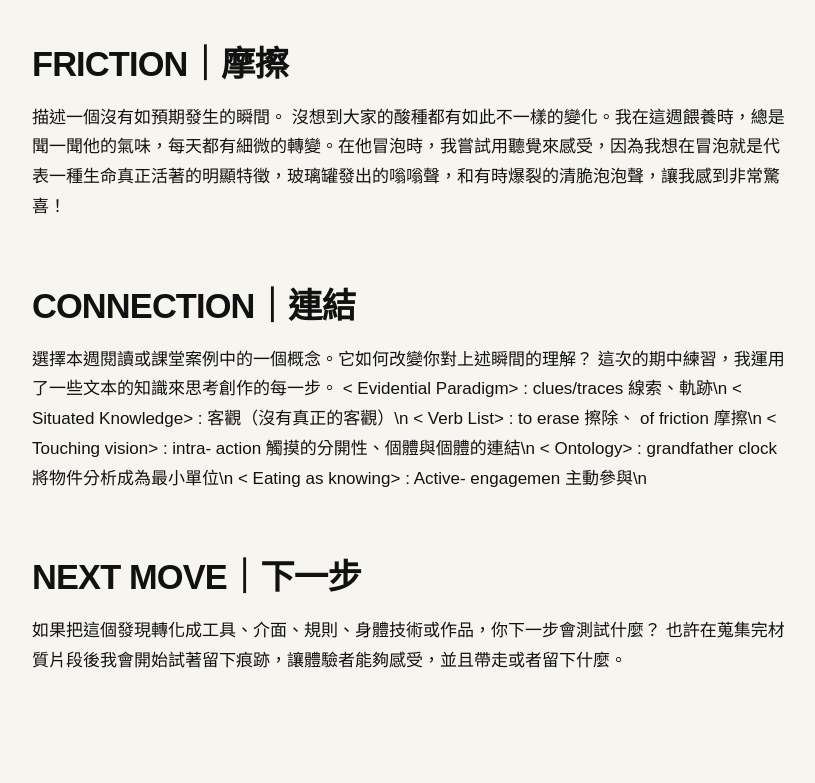
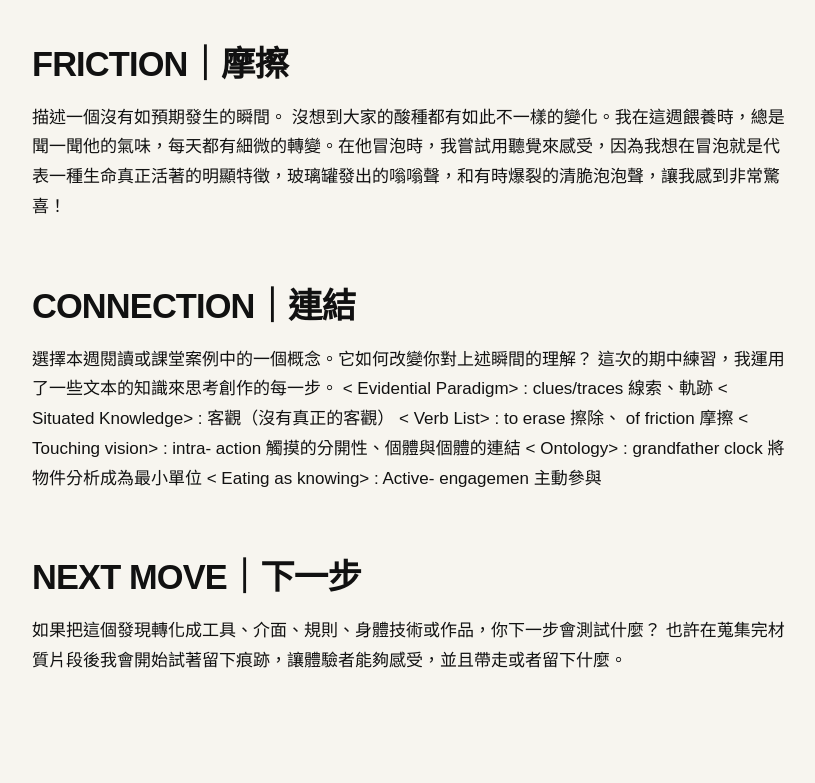
Before and after one commit to stu113590073/fieldworkarchive, a Jekyll site: the page built from weeks/week-07.md, in a window 1280 px wide. Shown: the part 1579-2362 px from the top of the page, without its empty margins (48-863 px from the left). Built offline with Jekyll 4.4.1, drawn with Linux system fonts in a browser that asks for light colours.

```diff
--- a/weeks/week-07.md
+++ b/weeks/week-07.md
@@ -30,12 +30,12 @@ permalink: /weeks/week-07/
 
 選擇本週閱讀或課堂案例中的一個概念。它如何改變你對上述瞬間的理解？
 這次的期中練習，我運用了一些文本的知識來思考創作的每一步。
-< Evidential Paradigm> : clues/traces 線索、軌跡\n
-< Situated Knowledge> : 客觀（沒有真正的客觀）\n
-< Verb List> : to erase 擦除、 of friction 摩擦\n
-< Touching vision> : intra- action 觸摸的分開性、個體與個體的連結\n
-< Ontology> : grandfather clock 將物件分析成為最小單位\n
-< Eating as knowing> : Active- engagemen 主動參與\n
+< Evidential Paradigm> : clues/traces 線索、軌跡
+< Situated Knowledge> : 客觀（沒有真正的客觀）
+< Verb List> : to erase 擦除、 of friction 摩擦
+< Touching vision> : intra- action 觸摸的分開性、個體與個體的連結
+< Ontology> : grandfather clock 將物件分析成為最小單位
+< Eating as knowing> : Active- engagemen 主動參與
 ## NEXT MOVE｜下一步
 
 如果把這個發現轉化成工具、介面、規則、身體技術或作品，你下一步會測試什麼？
```
